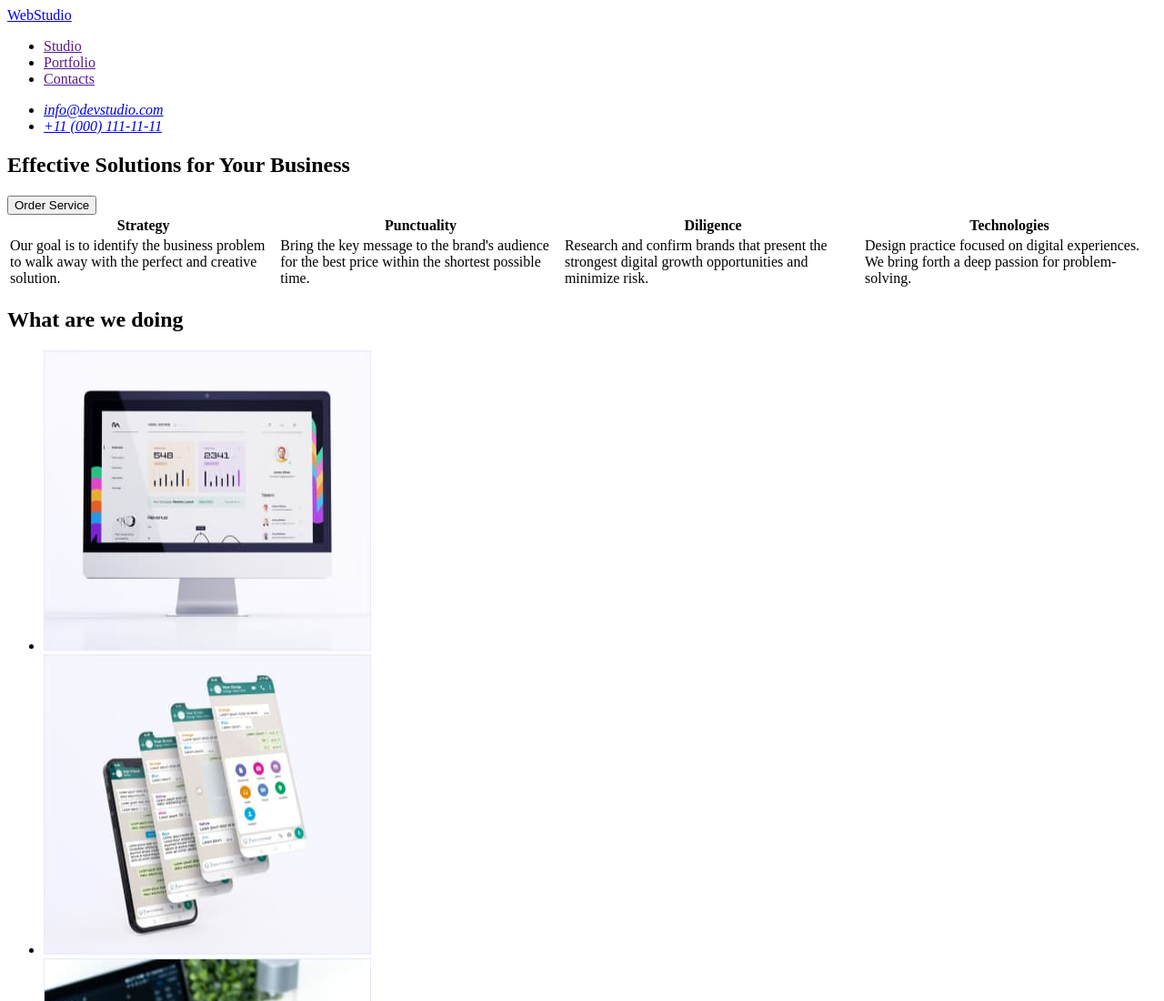
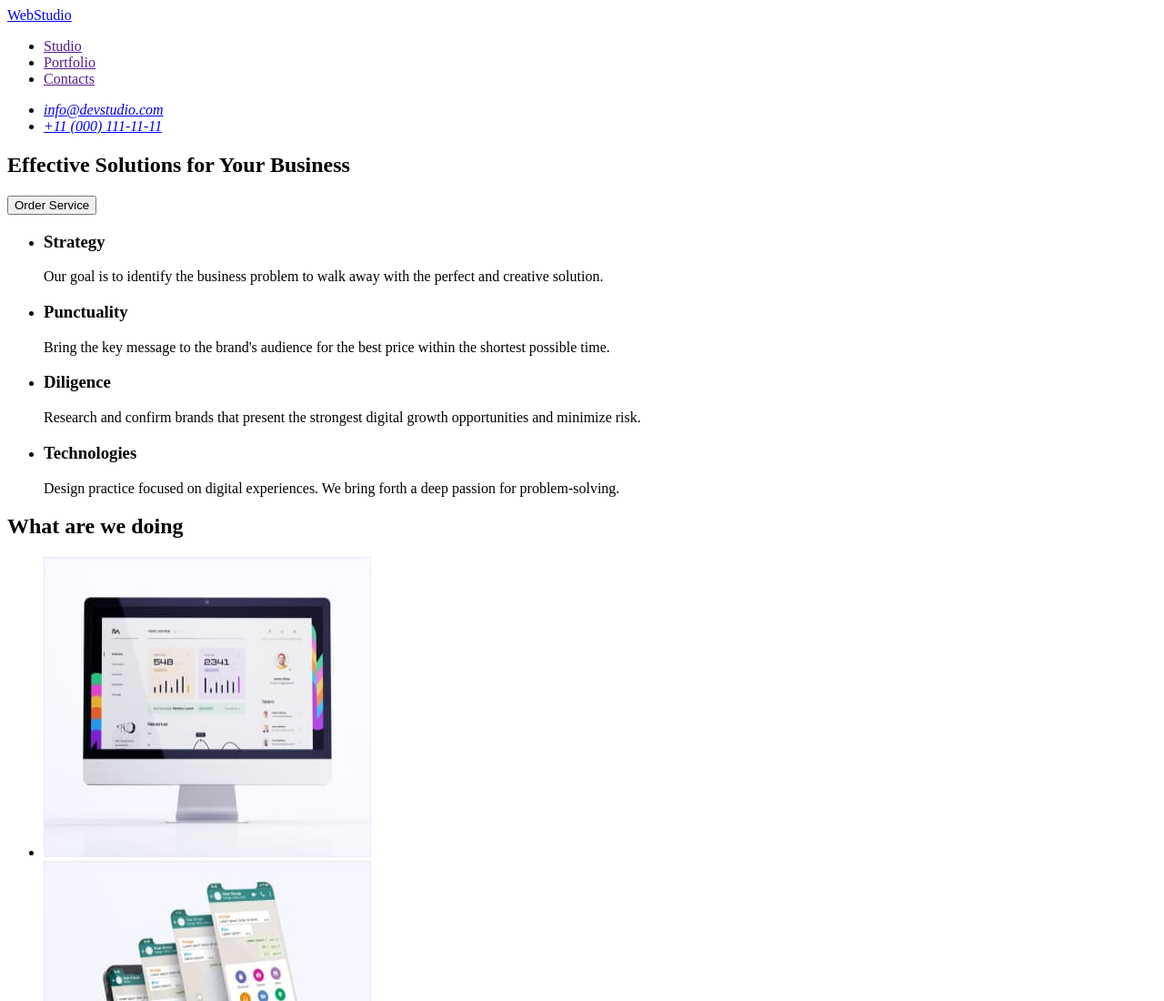
Before and after one commit to Nelia-Chaban/goit-markup-hw-01, a plain HTML site: page index.html in a window 1280 px wide. Shown: the top 1100 px of the page at 91% size. Drawn offline with Linux system fonts and the light colour scheme.

Commit message:
update section 2

```diff
--- a/index.html
+++ b/index.html
@@ -25,7 +25,7 @@
       <address>
         <ul>
           <li><a href="mailto:info@devstudio.com">info@devstudio.com</a></li>
-          <li><a href="tel:+11 (000) 111-11-11">+11 (000) 111-11-11</a></li>
+          <li><a href="tel:+11(000)111-11-11">+11 (000) 111-11-11</a></li>
         </ul>
       </address>
          </header>
@@ -36,32 +36,25 @@
       </section>
       <section>
         <h2 hidden>Principles of work</h2>
-        <table>
-          <tr>
-            <th>Strategy</th>
-            <th>Punctuality</th>
-            <th>Diligence</th>
-            <th>Technologies</th>
-          </tr>
-          <tr>
-            <td>
-              Our goal is to identify the business problem to walk away with the
-              perfect and creative solution.
-            </td>
-            <td>
-              Bring the key message to the brand's audience for the best price
-              within the shortest possible time.
-            </td>
-            <td>
-              Research and confirm brands that present the strongest digital
-              growth opportunities and minimize risk.
-            </td>
-            <td>
-              Design practice focused on digital experiences. We bring forth a
-              deep passion for problem-solving.
-            </td>
-          </tr>
-        </table>
+        <ul>
+          <li>
+          <h3>Strategy</h3>
+          <p>Our goal is to identify the business
+            problem to walk away with the perfect and creative solution. </p>
+          </li>
+          <li>
+            <h3>Punctuality</h3>
+            <p>Bring the key message to the brand's audience for the best price within the shortest possible time.</p>
+          </li>
+          <li>
+            <h3>Diligence</h3>
+            <p>Research and confirm brands that present the strongest digital growth opportunities and minimize risk.</p>
+          </li>
+          <li>
+            <h3>Technologies</h3>
+            <p>Design practice focused on digital experiences. We bring forth a deep passion for problem-solving.</p>
+          </li>
+        </ul>
       </section>
       <section>
         <h2>What are we doing</h2>
```
